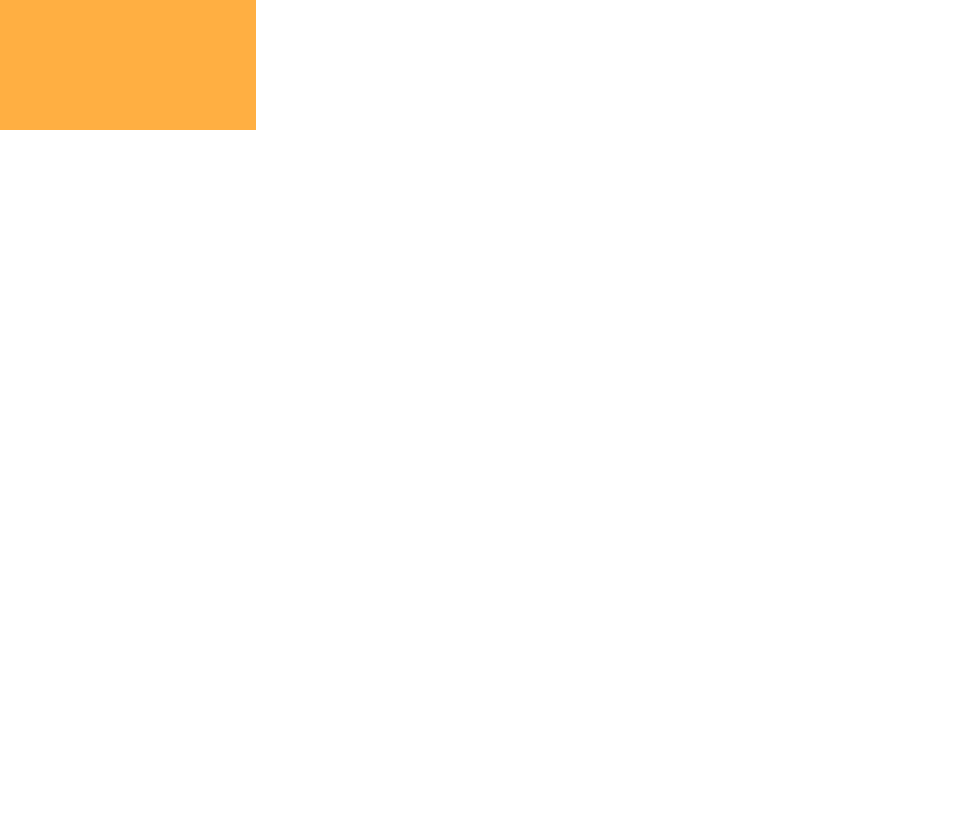
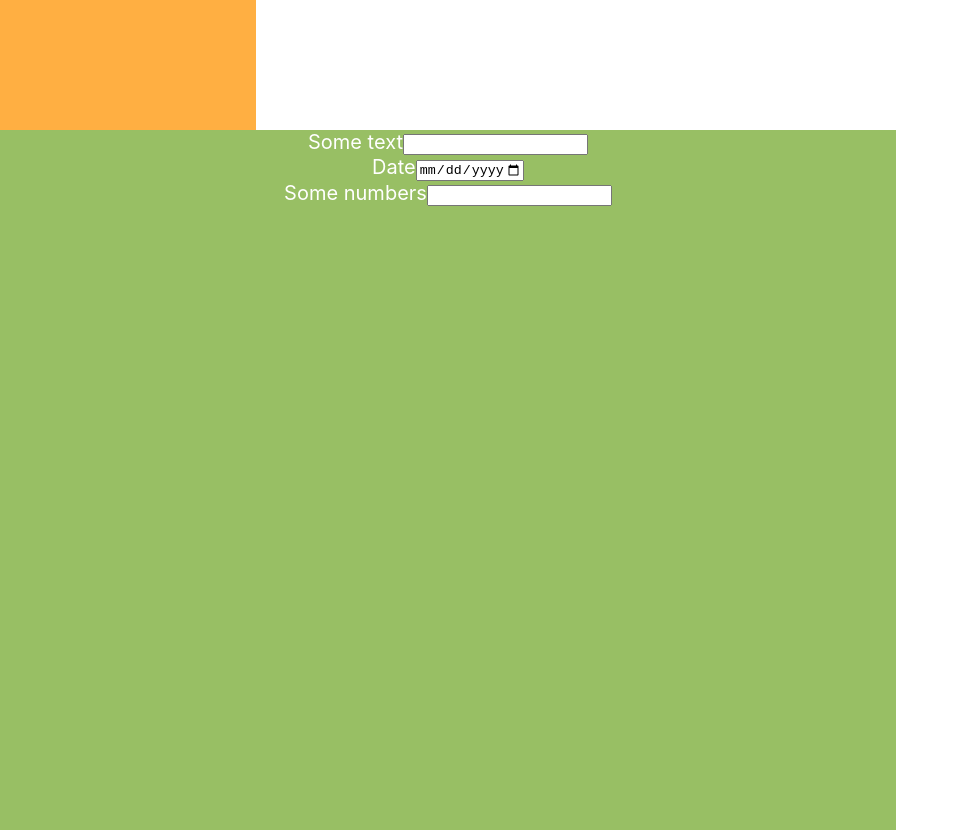
Before and after one commit to MunteanAndra/VSP-App, a React (Create React App) app: page /Formpage in a window 1280 px wide. Shown: the part 640-1470 px from the top of the page, without its empty margins (0-959 px from the left). Before the commit the page ends 800 px from the top, so only its background shows below. Built offline with nearby package versions, Linux system fonts and the light colour scheme.

Commit message:
Created a form with eventhandlers

```diff
--- a/src/App.js
+++ b/src/App.js
@@ -1,6 +1,7 @@
 import './App.css';
 import Navbar from './Components/Navbar';
 import Sidebar from './Components/Sidebar';
+import FormPage from './Pages/Formpage';
 
 function App() {
   return (
@@ -8,6 +9,7 @@ function App() {
       <header className="App-header">
         <Navbar />
         <Sidebar />
+        <FormPage />
       </header>
 
     </div>
--- /dev/null
+++ b/src/Pages/Formpage.js
@@ -0,0 +1,42 @@
+import React from 'react';
+import './FormpageStyle.css';
+
+const FormPage = () => {
+
+    const textEventhandler = (event) => {
+        console.log("text changed");
+        console.log(event);
+        console.log(event.target.value);
+    }
+
+    const dateEventhandler = (event) => {
+        console.log("date changed");
+        console.log(event);
+    }
+
+    const numberEventhandler = (event) => {
+        console.log("number changed");
+        console.log(event);
+    }
+
+    return (
+        <div className="form" >
+            <div className="form_controls">
+                <div className="form_control">
+                    <label>Some text</label>
+                    <input type='text' onChange={textEventhandler}/>
+                </div>
+                <div className="form_control">
+                    <label>Date</label>
+                    <input type='date' min="2022-07-13" max="2023-01-01" onChange={dateEventhandler}/>
+                </div>
+                <div className="form_control">
+                    <label>Some numbers</label>
+                    <input type='number' min="0.1" step="0.1" onChange={numberEventhandler}/>
+                </div>
+            </div>
+        </div>
+    );
+}
+
+export default FormPage;
--- /dev/null
+++ b/src/Pages/FormpageStyle.css
@@ -0,0 +1,6 @@
+.form{
+    background-color: #98BF64;
+    width: 70%;
+    height: 700px;
+    font-size: 20px;
+}
```
